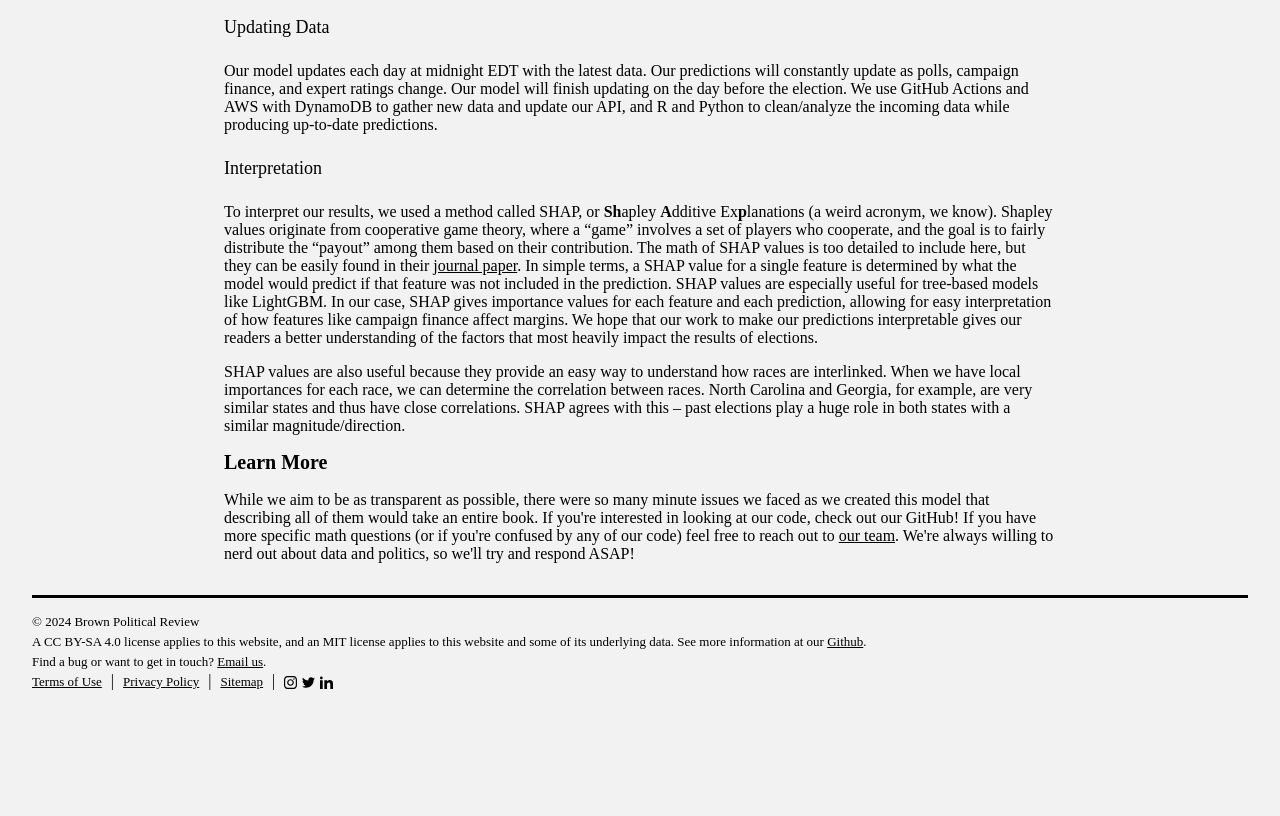
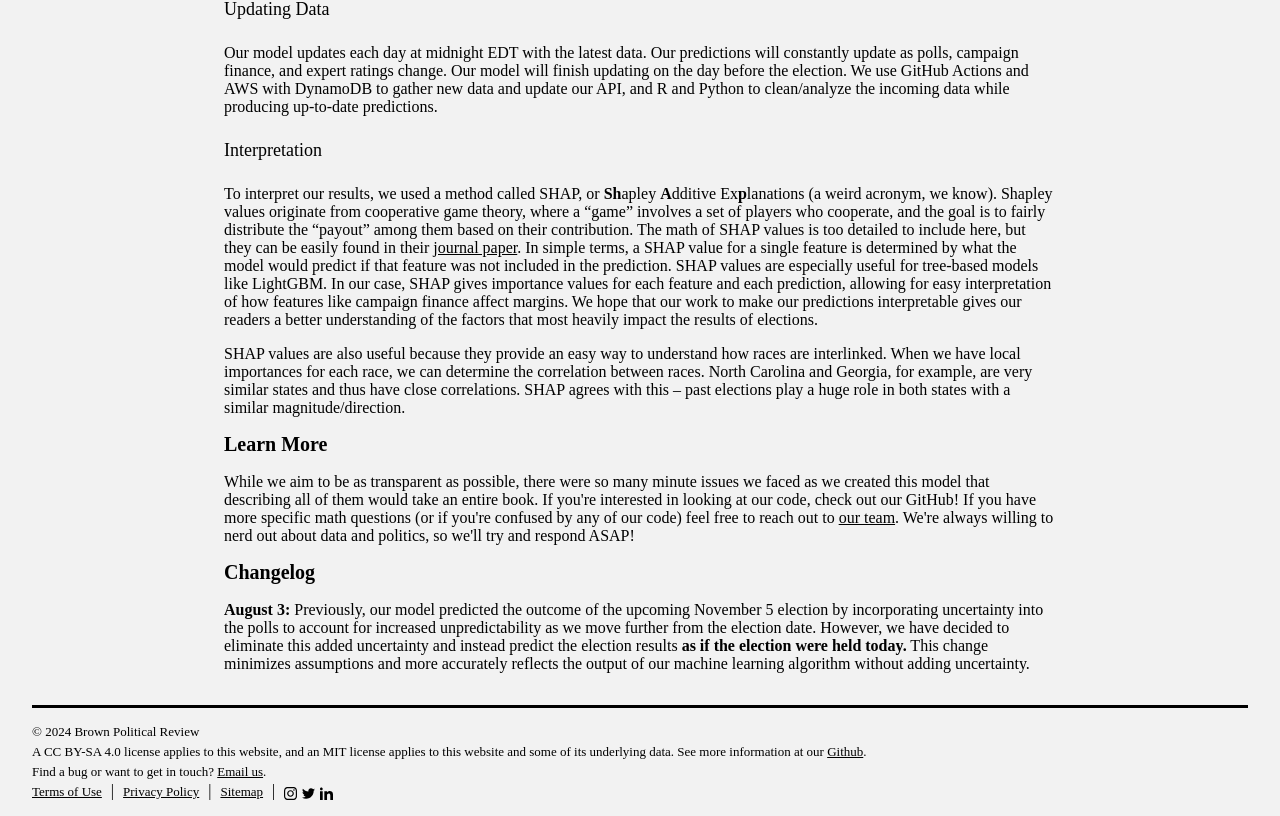
Before and after one commit to BPR-Data-Team/ElectionModel2024-site, a Next.js app: page /methodology in a window 1280 px wide. Shown: the part 2752-3568 px from the top of the page. Before the commit the page ends 3458 px from the top, so only its background shows below. Built offline with nearby package versions, Linux system fonts and the light colour scheme; a web font is replaced by a local one.

Commit message:
Changed methodology to be a nowcast

```diff
--- a/src/app/methodology/page.tsx
+++ b/src/app/methodology/page.tsx
@@ -29,7 +29,7 @@ const Methodology: React.FC = () => {
             <li>Predict new results: In this case, there is no output variable, only input variables. We don&apos;t know the margins of the 2024 elections (if we did, all of this would be unnecessary!). What we do have is a list of all the polls/campaign finance/etc that is cleaned and filtered in the same manner as before. The model then uses this information to predict what it thinks the output variable (the margin) will be. Ideally, the more a model can understand complex and unique relationships between variables, the more accurate it will be in predicting the results.
             </li></ol>
             <p>In our case, we trained 1000 decision-tree models. Each branch of this tree looks at where data tends to &ldquo;split&rdquo;. For example, that might be in expert ratings: there is often a significant difference between races with a &ldquo;Lean R&rdquo; rating and a &ldquo;Toss-up&rdquo; rating. The model would (and has) learned this difference and analyzes the two sets of data separately. After many splits, the data is more easily distinguished—for example, into &ldquo;Clear Democrat&rdquo; races versus &ldquo;Toss-ups&rdquo;. To predict future data, it simply sends the data down the tree and gives the final result. By itself, one tree is fairly useless, but, combined, they can learn complex relationships between noisy data (like polls) and achieve high accuracy in areas other models cannot. We used <a className={styles.linkText} href="https://papers.nips.cc/paper_files/paper/2017/hash/6449f44a102fde848669bdd9eb6b76fa-Abstract.html" >LightGBM</a>, a tree-based model designed in 2017 that quickly rose to stardom in machine learning competitions.</p>
-            <p>Using these <i>already-trained</i> models, we saw what they would have predicted in 2002-2022. Based on the errors of those predictions, we trained a second model: this time, to predict the standard deviation, assuming a normal distribution of predictions for each individual race. In math terms, we trained a second model to maximize the mean log-likelihood of the standard deviation, given the true margins and the predicted margins. After training this model, we ran it on 2024 predictions to calculate the final standard deviation. That&apos;s what allows us to take simulations from each race. The farther away the election is, the more we multiply this standard deviation, to reflect the innate uncertainty of predicting an election so early in the season.</p>
+            <p>Using these <i>already-trained</i> models, we saw what they would have predicted in 2002-2022. Based on the errors of those predictions, we trained a second model: this time, to predict the standard deviation, assuming a normal distribution of predictions for each individual race. In math terms, we trained a second model to maximize the mean log-likelihood of the standard deviation, given the true margins and the predicted margins. After training this model, we ran it on 2024 predictions to calculate the final standard deviation. That&apos;s what allows us to take simulations from each race. </p>
             <p>With a normal distribution for each race (and correlations, given by SHAP–see below) we create a multivariate normal distribution describing every race in the 2024 election. By taking samples from this distribution, we effectively &ldquo;simulate&rdquo; a possible election. By doing this many times, we can understand the likelihood of events on a national scale, even without assuming normality. </p>
             </div>
             <div className={styles.main}>
@@ -71,7 +71,7 @@ const Methodology: React.FC = () => {
             </div>
             <div className={styles.main}>
             <h2>Backtesting</h2>
-            <p>Though we did technically create a BPR-affiliated model for the 2022 Senate elections, 24cast.org is the first iteration that utilizes the full extent of modern ML methods for prediction and interpretation. To ensure our model would perform well for 2024 elections, we could not rely on our past predictions as we didn&apos;t have any! As such, we decided to backtest on the past two elections and compare our results to other models. We tested our model several different times (effectively, choosing random elections from our simulations) and found that we were more accurate than every other election model 60% of the time in 2020 and 70% of the time in 2022. With the addition of 2022 training data, we expect our 2024 model to outperform our back-tested models. However, election prediction is a probabilistic endeavor, not a guarantee – which is why we have distributions of possible outcomes.</p>
+            <p>Though we did technically create a BPR-affiliated model for the 2022 Senate elections, 24cast.org is the first iteration that utilizes the full extent of modern ML methods for prediction and interpretation. To ensure our model would perform well for 2024 elections, we could not rely on our past predictions as we didn&apos;t have any! As such, we decided to backtest on the past two elections and compare our results to other models. We tested our model several different times (effectively, selecting random elections from the pre-2020 training data, in a method called bootstrapping) and found that we were more accurate than every other election model 60% of the time in 2020 and 70% of the time in 2022. With the addition of 2022 training data, we expect our 2024 model to outperform our back-tested models. However, election prediction is a probabilistic endeavor, not a guarantee – which is why we have distributions of possible outcomes.</p>
             </div>
             <div className={styles.main}>
             <h2>Predictions for 2024</h2>
@@ -91,8 +91,10 @@ const Methodology: React.FC = () => {
             <h2>Learn More</h2>
             <p>While we aim to be as transparent as possible, there were so many minute issues we faced as we created this model that describing all of them would take an entire book. If you&apos;re interested in looking at our code, check out our GitHub! If you have more specific math questions (or if you&apos;re confused by any of our code) feel free to reach out to <a className={styles.linkText} href="mailto:24castbpr@gmail.com">our team</a>. We&apos;re always willing to nerd out about data and politics, so we&apos;ll try and respond ASAP!</p>
             </div>
-      </div>
-
+            <div className={styles.main}></div>
+            <h2>Changelog</h2>
+            <p><b>August 3: </b> Previously, our model predicted the outcome of the upcoming November 5 election by incorporating uncertainty into the polls to account for increased unpredictability as we move further from the election date. However, we have decided to eliminate this added uncertainty and instead predict the election results <b>as if the election were held today.</b> This change minimizes assumptions and more accurately reflects the output of our machine learning algorithm without adding uncertainty.</p>
+            </div>
   );
 };
 
```
